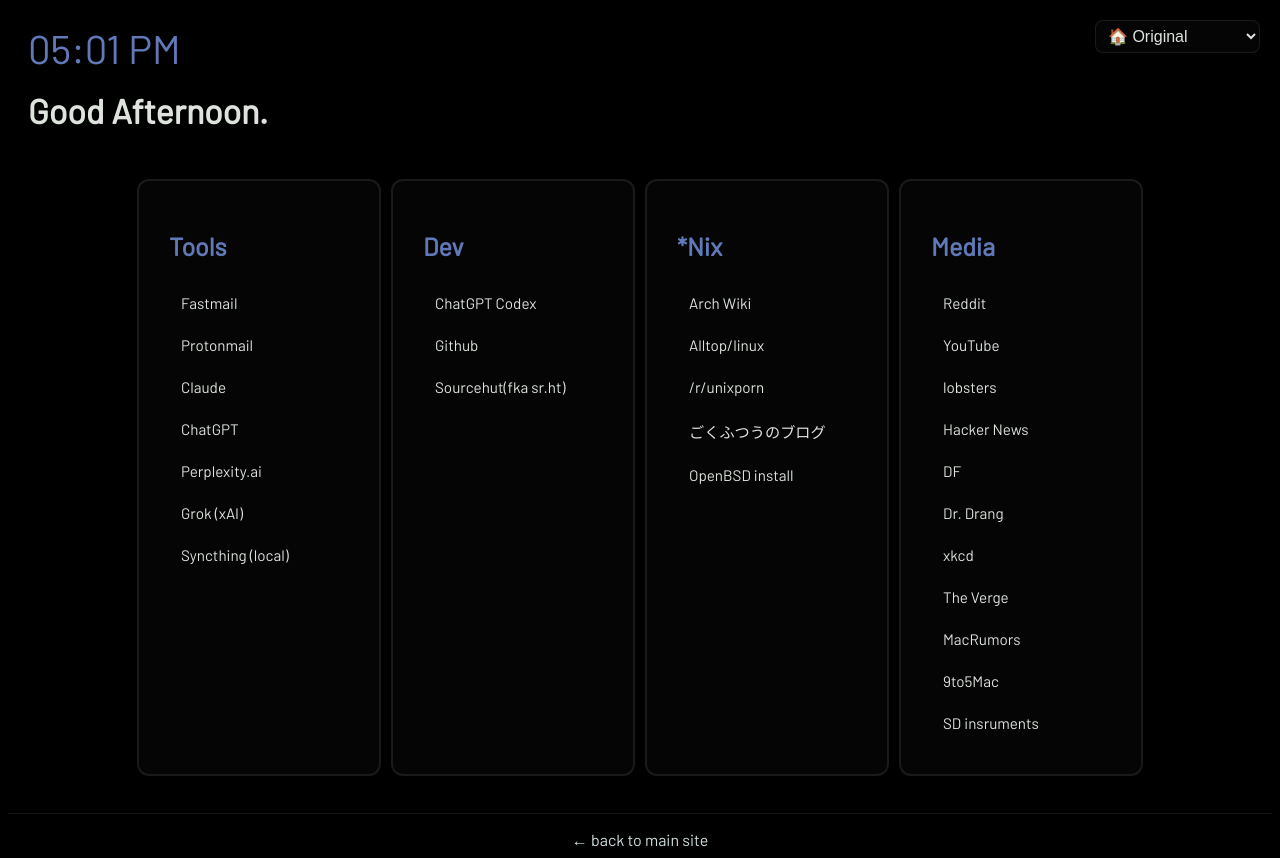
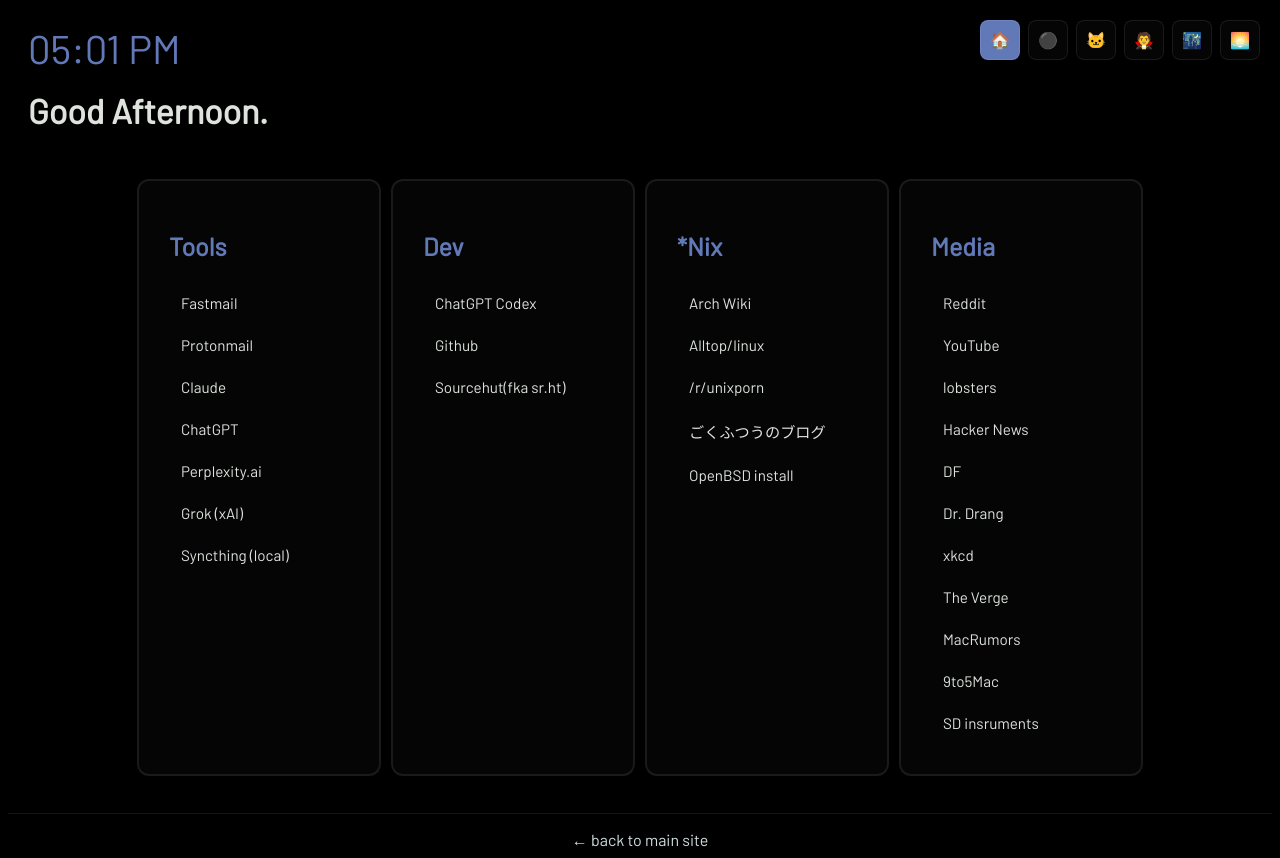
Before and after one commit to laydros/start.laydros.net, a plain HTML site: page index.html in a window 1280 px wide. Drawn offline with Linux system fonts and the light colour scheme; a web font is replaced by a local one.

Commit message:
Modernize theme picker with icon buttons

```diff
--- a/index.html
+++ b/index.html
@@ -19,14 +19,12 @@
 <body data-theme="original">
 
     <div class="theme-switcher">
-        <select id="theme-select" class="theme-select" aria-label="Choose theme">
-            <option value="original">🏠 Original</option>
-            <option value="vscode">⚫ VS Code Dark</option>
-            <option value="catppuccin">🐱 Catppuccin</option>
-            <option value="dracula">🧛 Dracula</option>
-            <option value="tokyonight">🌃 Tokyo Night</option>
-            <option value="ayu-light">🌅 Ayu Light</option>
-        </select>
+        <button class="theme-btn" data-theme="original" aria-label="Original">🏠</button>
+        <button class="theme-btn" data-theme="vscode" aria-label="VS Code Dark">⚫</button>
+        <button class="theme-btn" data-theme="catppuccin" aria-label="Catppuccin">🐱</button>
+        <button class="theme-btn" data-theme="dracula" aria-label="Dracula">🧛</button>
+        <button class="theme-btn" data-theme="tokyonight" aria-label="Tokyo Night">🌃</button>
+        <button class="theme-btn" data-theme="ayu-light" aria-label="Ayu Light">🌅</button>
     </div>
 
     <div class="info">
--- a/script.js
+++ b/script.js
@@ -12,14 +12,14 @@
         const savedTheme = localStorage.getItem(this.storageKey) || 'original';
         this.setTheme(savedTheme);
 
-        // Add event listener to dropdown
-        const select = document.getElementById('theme-select');
-        if (select) {
-            select.addEventListener('change', (e) => {
-                const theme = e.target.value;
+        // Add event listener to theme buttons
+        const buttons = document.querySelectorAll('.theme-btn');
+        buttons.forEach((btn) => {
+            btn.addEventListener('click', () => {
+                const theme = btn.dataset.theme;
                 this.setTheme(theme);
             });
-        }
+        });
 
         // Update active option state
         this.updateActiveButton();
@@ -35,10 +35,14 @@
     }
 
     updateActiveButton() {
-        const select = document.getElementById('theme-select');
-        if (select) {
-            select.value = this.currentTheme;
-        }
+        const buttons = document.querySelectorAll('.theme-btn');
+        buttons.forEach((btn) => {
+            if (btn.dataset.theme === this.currentTheme) {
+                btn.classList.add('active');
+            } else {
+                btn.classList.remove('active');
+            }
+        });
     }
 }
 
--- a/style.css
+++ b/style.css
@@ -201,18 +201,6 @@
     z-index: 1000;
 }
 
-.theme-select {
-    background: var(--card-bg);
-    border: 1px solid var(--border);
-    color: var(--text-primary);
-    border-radius: 8px;
-    padding: 6px 8px;
-    font-size: 16px;
-}
-.theme-select:hover {
-    background: var(--accent);
-    color: var(--bg-primary);
-}
 
 .theme-btn {
     background: var(--card-bg);
```
